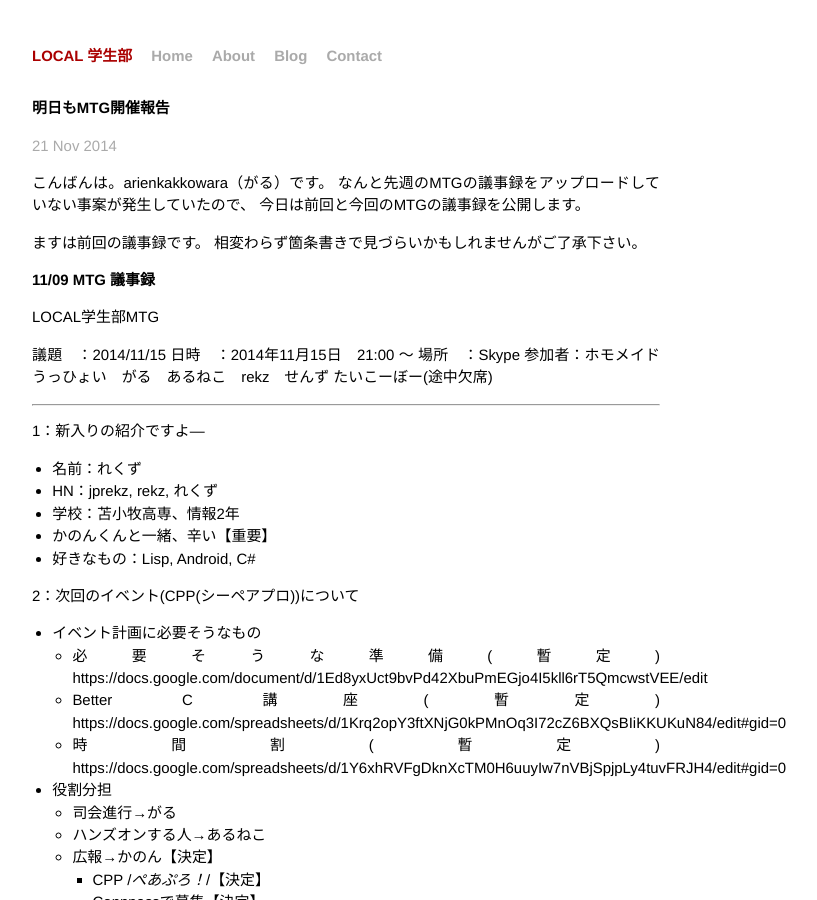
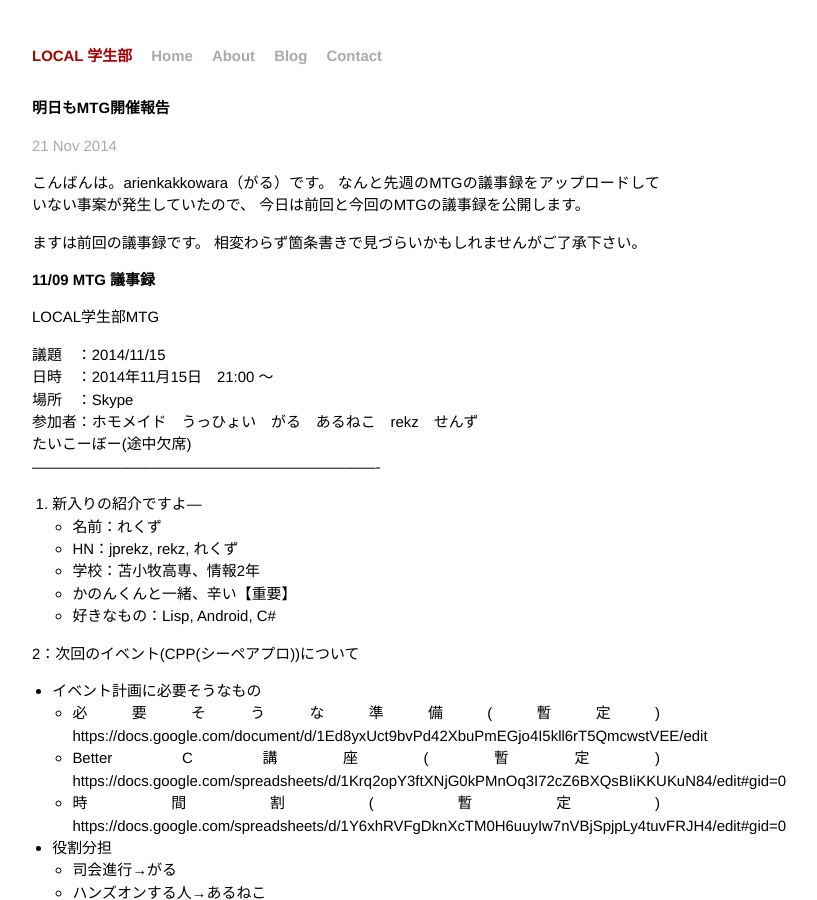
Before and after one commit to local-students/local-students.github.io, a Jekyll site: the page built from _posts/2014-11-15-MTG.markdown, in a window 1280 px wide and 900 px high. Shown: the whole window, without its empty margins (294-1111 px from the left). Built offline with Jekyll 4.4.1, drawn with Linux system fonts in a browser that asks for light colours; Markdown is read by kramdown in place of the engine named in the settings; comment, search, counter and statistics services are not loaded.

Commit message:
Update 2014-11-15-MTG.markdown

```diff
--- a/_posts/2014-11-15-MTG.markdown
+++ b/_posts/2014-11-15-MTG.markdown
@@ -22,9 +22,8 @@
 場所　：Skype
 参加者：ホモメイド　うっひょい　がる　あるねこ　rekz　せんず
   たいこーぼー(途中欠席)
-
 ----------------------------------------------------------------------
-1：新入りの紹介ですよ―
+1. 新入りの紹介ですよ―
 * 名前：れくず
 * HN：jprekz, rekz, れくず
 * 学校：苫小牧高専、情報2年
```
